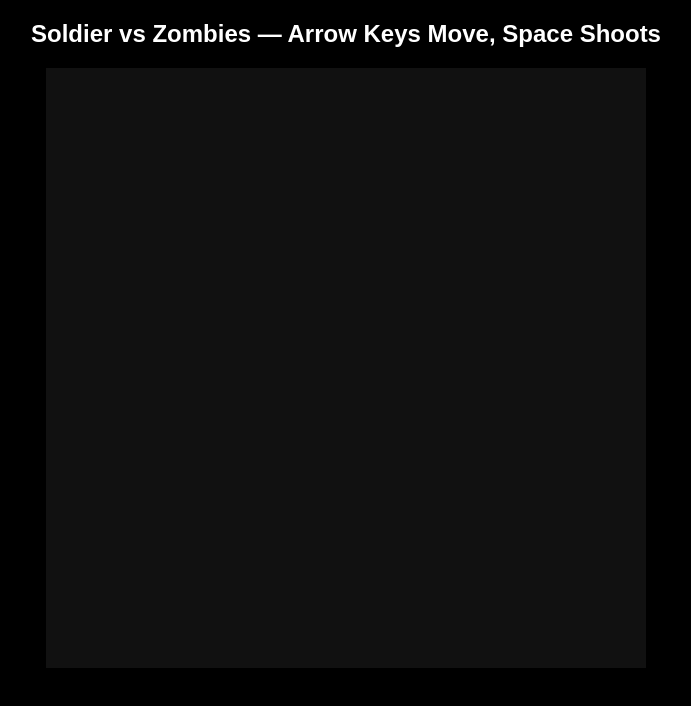
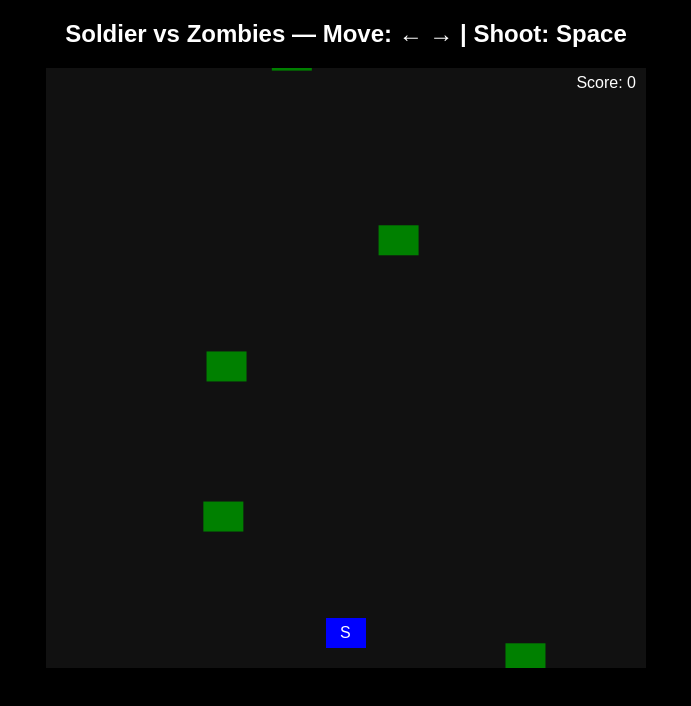
Before and after one commit to llamedomarkbenson-ship-it/Shooting-Game, a plain HTML site: page index.html in a window 1280 px wide. Shown: the whole page, without its empty margins (294-985 px from the left). Drawn offline with Linux system fonts and the light colour scheme.

Commit message:
Update index.html

```diff
--- a/index.html
+++ b/index.html
@@ -3,11 +3,11 @@
 <head>
 <meta charset="UTF-8">
 <title>Soldier vs Zombies</title>
+
 <style>
 body {
     margin: 0;
     background: black;
-    overflow: hidden;
     text-align: center;
     color: white;
     font-family: Arial;
@@ -30,7 +30,7 @@ canvas {
 </head>
 
 <body>
-<h2>Soldier vs Zombies — Arrow Keys Move, Space Shoots</h2>
+<h2>Soldier vs Zombies — Move: ← → | Shoot: Space</h2>
 
 <canvas id="gameCanvas" width="600" height="600"></canvas>
 <br>
@@ -40,18 +40,10 @@ canvas {
 const canvas = document.getElementById("gameCanvas");
 const ctx = canvas.getContext("2d");
 
-let player, bullets, zombies, score, keys, gameOver;
-let spawnInterval;
+let player, bullets, zombies, score, keys, gameOver, spawnTimer;
 
 function init() {
-    player = {
-        x: 280,
-        y: 550,
-        width: 40,
-        height: 30,
-        speed: 6
-    };
-
+    player = { x: 280, y: 550, width: 40, height: 30, speed: 6 };
     bullets = [];
     zombies = [];
     score = 0;
@@ -60,11 +52,12 @@ function init() {
 
     document.getElementById("resetBtn").style.display = "none";
 
-    spawnInterval = setInterval(spawnZombie, 1000);
+    clearInterval(spawnTimer);
+    spawnTimer = setInterval(spawnZombie, 1000);
 }
 
-document.addEventListener("keydown", e => keys[e.key] = true);
-document.addEventListener("keyup", e => keys[e.key] = false);
+document.addEventListener("keydown", e => keys[e.code] = true);
+document.addEventListener("keyup", e => keys[e.code] = false);
 
 function shoot() {
     bullets.push({
@@ -80,7 +73,7 @@ function spawnZombie() {
     if (!gameOver) {
         zombies.push({
             x: Math.random() * 560,
-            y: -20,
+            y: -30,
             width: 40,
             height: 30,
             speed: 2 + Math.random() * 2
@@ -97,11 +90,98 @@ function update() {
     if (keys["ArrowRight"] && player.x < canvas.width - player.width)
         player.x += player.speed;
 
-    if (keys[" "] && bullets.length < 5)
+    if (keys["Space"] && bullets.length < 5)
         shoot();
 
     bullets.forEach(b => b.y -= b.speed);
     zombies.forEach(z => z.y += z.speed);
 
     bullets = bullets.filter(b => b.y > 0);
-    zombies = zombies.fi
+    zombies = zombies.filter(z => z.y < canvas.height);
+
+    // Collision detection
+    for (let zi = zombies.length - 1; zi >= 0; zi--) {
+        let z = zombies[zi];
+
+        for (let bi = bullets.length - 1; bi >= 0; bi--) {
+            let b = bullets[bi];
+
+            if (
+                b.x < z.x + z.width &&
+                b.x + b.width > z.x &&
+                b.y < z.y + z.height &&
+                b.y + b.height > z.y
+            ) {
+                zombies.splice(zi, 1);
+                bullets.splice(bi, 1);
+                score++;
+                break;
+            }
+        }
+
+        if (
+            z.y + z.height >= player.y &&
+            z.x < player.x + player.width &&
+            z.x + z.width > player.x
+        ) {
+            endGame();
+        }
+    }
+}
+
+function endGame() {
+    gameOver = true;
+    clearInterval(spawnTimer);
+    document.getElementById("resetBtn").style.display = "inline-block";
+}
+
+function draw() {
+    ctx.clearRect(0, 0, canvas.width, canvas.height);
+
+    ctx.font = "16px Arial";
+
+    // Soldier
+    ctx.fillStyle = "blue";
+    ctx.fillRect(player.x, player.y, player.width, player.height);
+    ctx.fillStyle = "white";
+    ctx.fillText("S", player.x + 14, player.y + 20);
+
+    // Bullets
+    ctx.fillStyle = "yellow";
+    bullets.forEach(b => ctx.fillRect(b.x, b.y, b.width, b.height));
+
+    // Zombies
+    ctx.fillStyle = "green";
+    zombies.forEach(z => ctx.fillRect(z.x, z.y, z.width, z.height));
+
+    // Score top-right
+    ctx.textAlign = "right";
+    ctx.fillStyle = "white";
+    ctx.fillText("Score: " + score, canvas.width - 10, 20);
+    ctx.textAlign = "left";
+
+    if (gameOver) {
+        ctx.fillStyle = "red";
+        ctx.font = "30px Arial";
+        ctx.textAlign = "center";
+        ctx.fillText("GAME OVER", canvas.width / 2, 300);
+        ctx.textAlign = "left";
+    }
+}
+
+function gameLoop() {
+    update();
+    draw();
+    requestAnimationFrame(gameLoop);
+}
+
+function resetGame() {
+    init();
+}
+
+init();
+gameLoop();
+</script>
+
+</body>
+</html>
```
